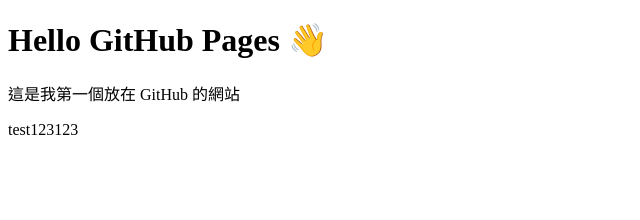
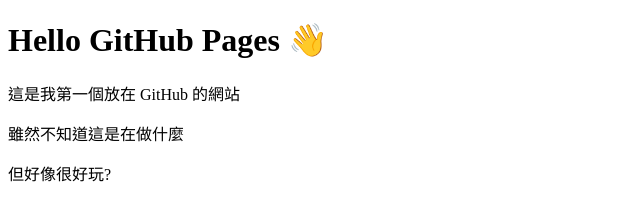
Before and after one commit to kilenliu/simple_pages, a plain HTML site: page index.html in a window 1280 px wide. Shown: the whole page, without its empty margins (0-640 px from the left). Drawn offline with Linux system fonts and the light colour scheme.

Commit message:
Update index.html

```diff
--- a/index.html
+++ b/index.html
@@ -7,6 +7,7 @@
 <body>
   <h1>Hello GitHub Pages 👋</h1>
   <p>這是我第一個放在 GitHub 的網站</p>
-  <p>test123123</p>
+  <p>雖然不知道這是在做什麼</p>
+  <p>但好像很好玩?</p>
 </body>
 </html>
```
